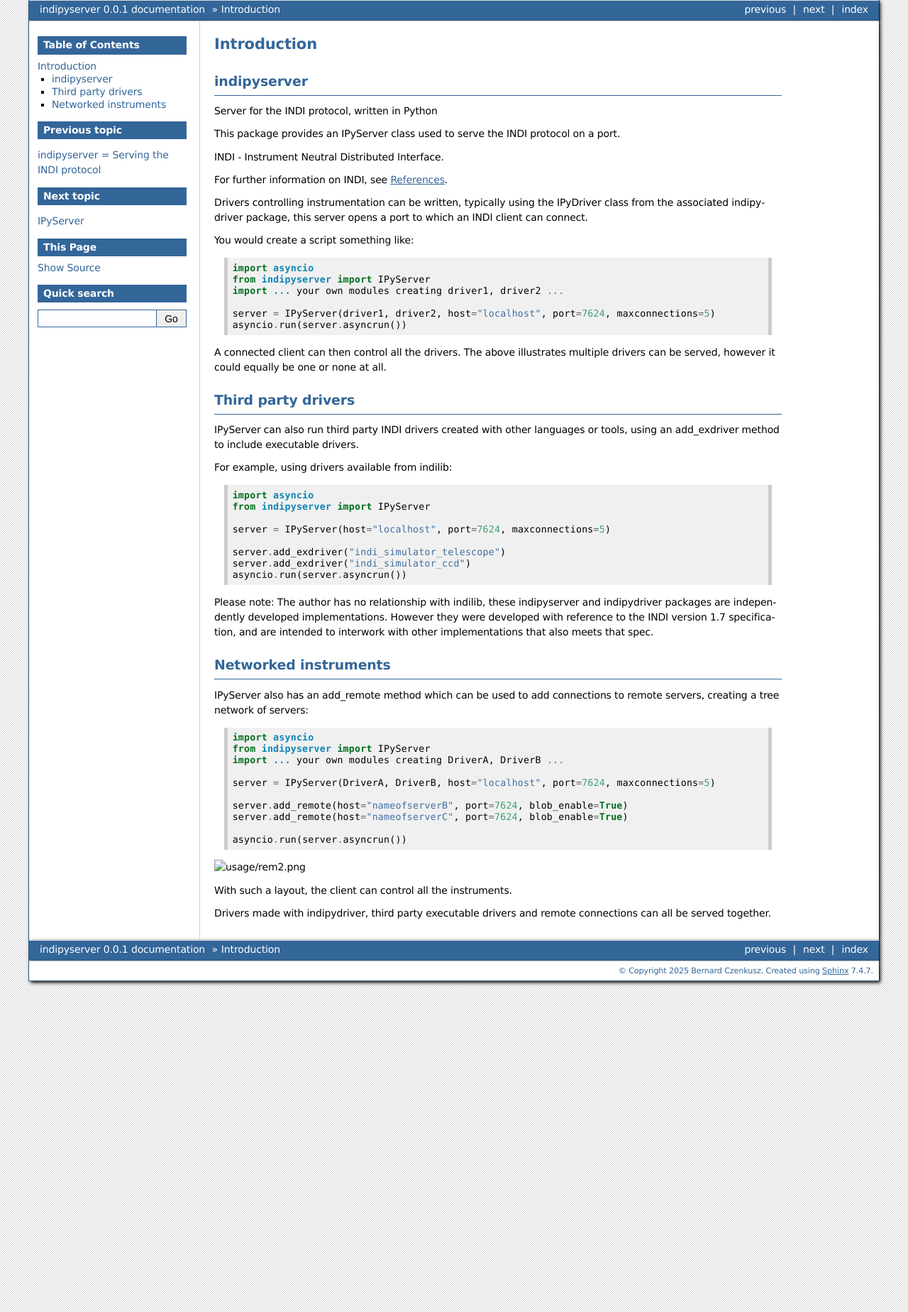
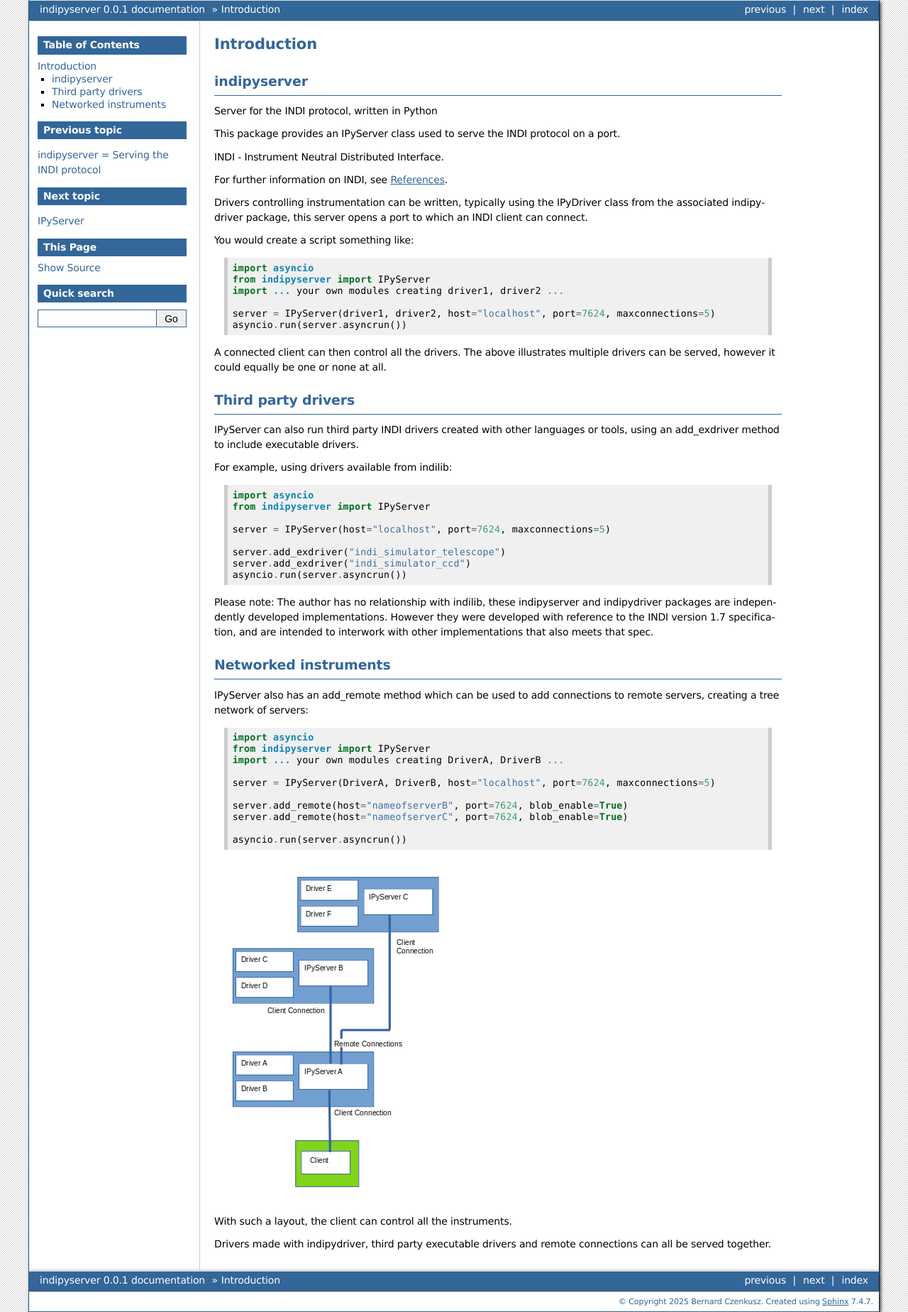
Before and after one commit to bernie-skipole/indipyserver, a Sphinx documentation site: the page built from docs/source/usage/introduction.rst, in a window 1280 px wide. Shown: the whole page at 71% size. Built offline with Sphinx 7.4.7, drawn with Linux system fonts in a browser that asks for light colours.

Commit message:
Getting readthedocs to work

```diff
--- a/docs/source/usage/introduction.rst
+++ b/docs/source/usage/introduction.rst
@@ -65,7 +65,7 @@ IPyServer also has an add_remote method which can be used to add connections to
     asyncio.run(server.asyncrun())
 
 
-.. image:: ./rem2.png
+.. image:: ./images/rem2.png
 
 
 With such a layout, the client can control all the instruments.
--- a/docs/source/usage/ipyserver.rst
+++ b/docs/source/usage/ipyserver.rst
@@ -6,7 +6,7 @@ This server class is used to run IPyDriver instances and can also run executable
 If only executable drivers or remote servers are being used, and no IPyDriver instances are implemented, no drivers should be set.
 
 
-.. autoclass:: indipydriver.IPyServer
+.. autoclass:: indipyserver.IPyServer
    :members: asyncrun, add_remote, add_exdriver, send_message, shutdown
 
 The server has attributes:
```
